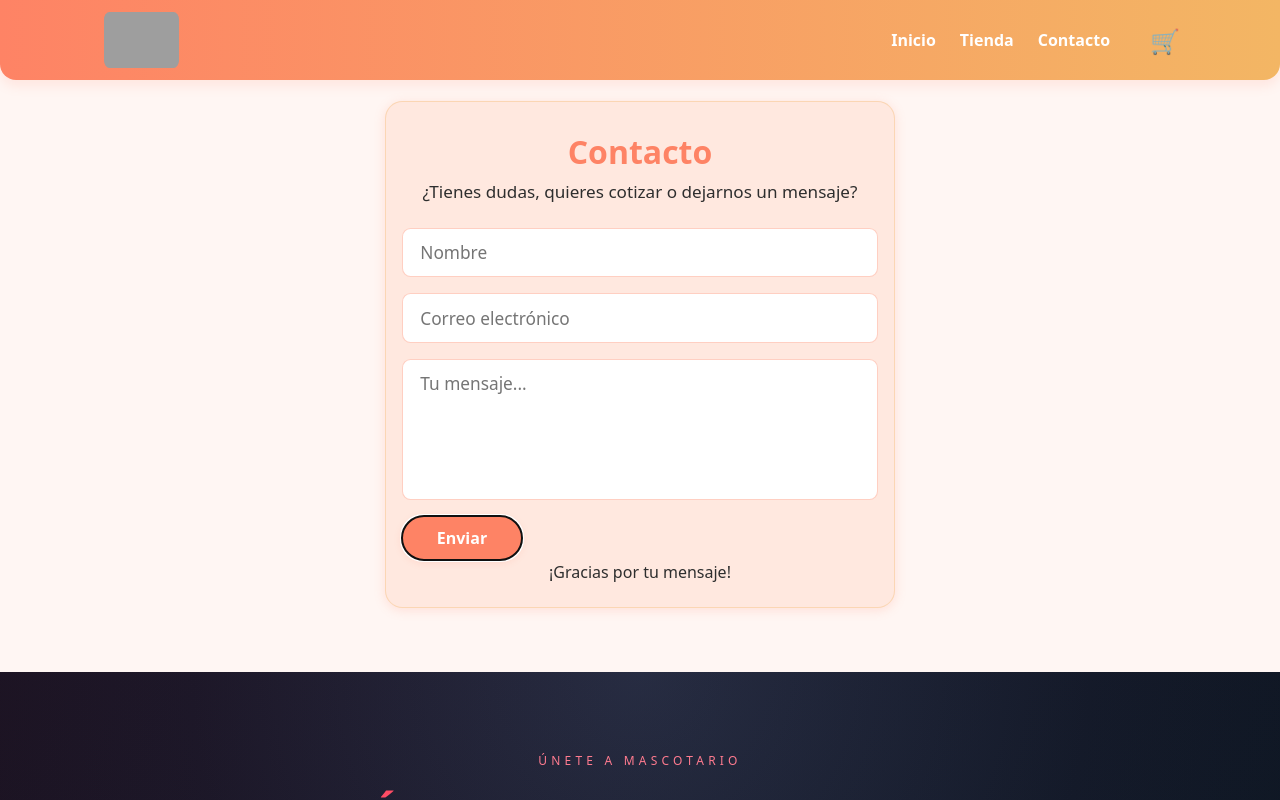
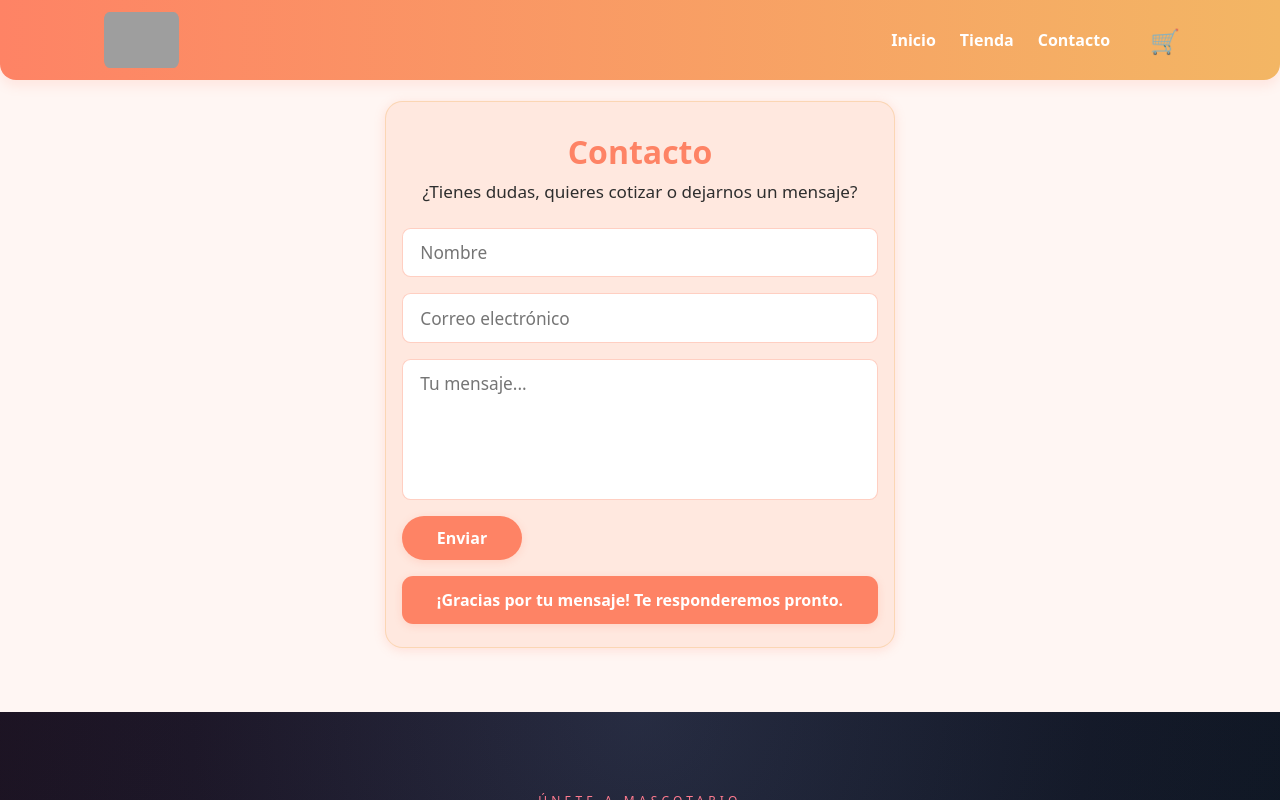
Before and after one commit to gero16/mascotario, a React (Vite) app: page /contacto in a window 1280 px wide. Both pictures are taken after typing "Sample", "name@example.com", "Sample" into the empty fields and a click on the button "Enviar". Shown: the top 800 px of the page. Built offline with nearby package versions, Linux system fonts and the light colour scheme; grey boxes are pictures that could not be loaded.

Commit message:
implementando emailJS para correos 1.1

```diff
--- a/package.json
+++ b/package.json
@@ -10,6 +10,7 @@
     "preview": "vite preview"
   },
   "dependencies": {
+    "@emailjs/browser": "^4.4.1",
     "react": "^19.2.0",
     "react-dom": "^19.2.0",
     "react-router-dom": "^7.9.6"
--- a/src/App.css
+++ b/src/App.css
@@ -964,6 +964,23 @@ h1 {
   min-height: 92px;
   max-height: 160px;
 }
+.contact-success,
+.contact-error {
+  margin-top: 1rem;
+  padding: 0.75rem 1rem;
+  border-radius: 0.7em;
+  font-weight: 600;
+  box-shadow: 0 2px 8px #fe836533;
+}
+.contact-success {
+  background: #fe8365;
+  color: #fff;
+}
+.contact-error {
+  background: rgba(255, 243, 240, 0.95);
+  color: #c23a2b;
+  border: 1px solid rgba(255, 132, 101, 0.4);
+}
 .submit-btn {
   background: #fe8365;
   color: #fff;
--- a/src/Contact.tsx
+++ b/src/Contact.tsx
@@ -1,17 +1,54 @@
 import { useState } from 'react';
+import emailjs from '@emailjs/browser';
 
 export default function Contact() {
-  const [form, setForm] = useState({ nombre: '', email: '', mensaje: '' });
-  const [enviado, setEnviado] = useState(false);
+  const initialForm = { nombre: '', email: '', mensaje: '' };
+  const [form, setForm] = useState(initialForm);
+  const [status, setStatus] = useState<'idle' | 'loading' | 'success' | 'error'>('idle');
+  const [errorMsg, setErrorMsg] = useState('');
+
+  const serviceId = import.meta.env.VITE_EMAILJS_SERVICE_ID;
+  const templateId = import.meta.env.VITE_EMAILJS_TEMPLATE_ID;
+  const publicKey = import.meta.env.VITE_EMAILJS_PUBLIC_KEY;
+  const isConfigured = Boolean(serviceId && templateId && publicKey);
 
   const handleChange = (e: React.ChangeEvent<HTMLInputElement | HTMLTextAreaElement>) => {
     setForm({ ...form, [e.target.name]: e.target.value });
   };
-  const handleSubmit = (e: React.FormEvent<HTMLFormElement>) => {
+
+  const handleSubmit = async (e: React.FormEvent<HTMLFormElement>) => {
     e.preventDefault();
-    setEnviado(true);
-    setTimeout(() => setEnviado(false), 3000);
-    setForm({ nombre: '', email: '', mensaje: '' });
+
+    if (!isConfigured) {
+      setStatus('error');
+      setErrorMsg('El servicio de correo no está configurado. Inténtalo más tarde.');
+      return;
+    }
+
+    setStatus('loading');
+    setErrorMsg('');
+
+    try {
+      await emailjs.send(
+        serviceId,
+        templateId,
+        {
+          user_name: form.nombre,
+          user_email: form.email,
+          message: form.mensaje,
+        },
+        {
+          publicKey,
+        }
+      );
+      setForm(initialForm);
+      setStatus('success');
+      setTimeout(() => setStatus('idle'), 4000);
+    } catch (error) {
+      console.error('Error enviando mensaje con EmailJS', error);
+      setErrorMsg('No pudimos enviar tu mensaje. Intenta nuevamente en unos minutos.');
+      setStatus('error');
+    }
   };
 
   return (
@@ -42,9 +79,29 @@ export default function Contact() {
           rows={5}
           required
         />
-        <button type="submit" className="buy-btn">Enviar</button>
+        <button
+          type="submit"
+          className="buy-btn"
+          disabled={status === 'loading' || !isConfigured}
+        >
+          {status === 'loading' ? 'Enviando...' : 'Enviar'}
+        </button>
       </form>
-      {enviado && <div className="contact-success">¡Gracias por tu mensaje!</div>}
+      {status === 'success' && (
+        <div className="contact-success" role="status">
+          ¡Gracias por tu mensaje! Te responderemos pronto.
+        </div>
+      )}
+      {status === 'error' && errorMsg && (
+        <div className="contact-error" role="alert">
+          {errorMsg}
+        </div>
+      )}
+      {!isConfigured && (
+        <p className="contact-error" role="alert">
+          El formulario está temporalmente inhabilitado por falta de configuración.
+        </p>
+      )}
     </section>
   );
 }
```
Also changed, not shown: 2 other files (tests, documents, lock files or other folders).
